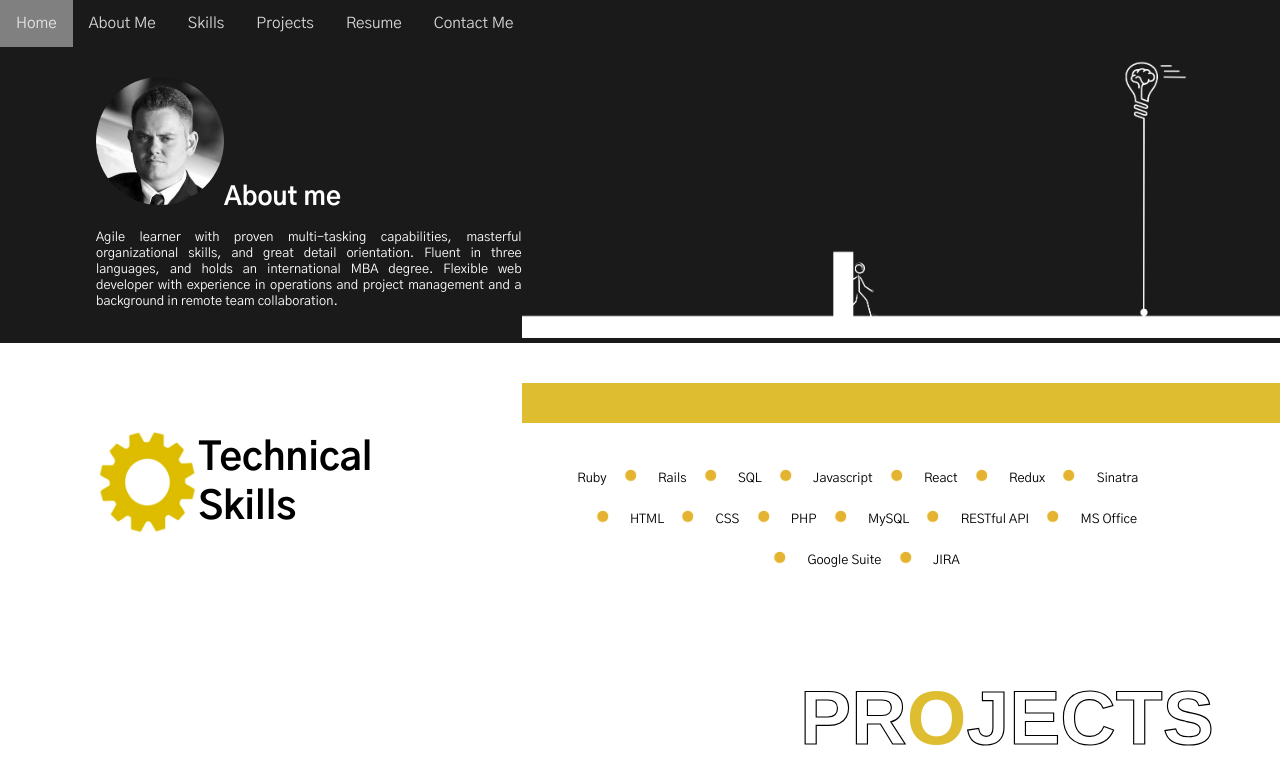
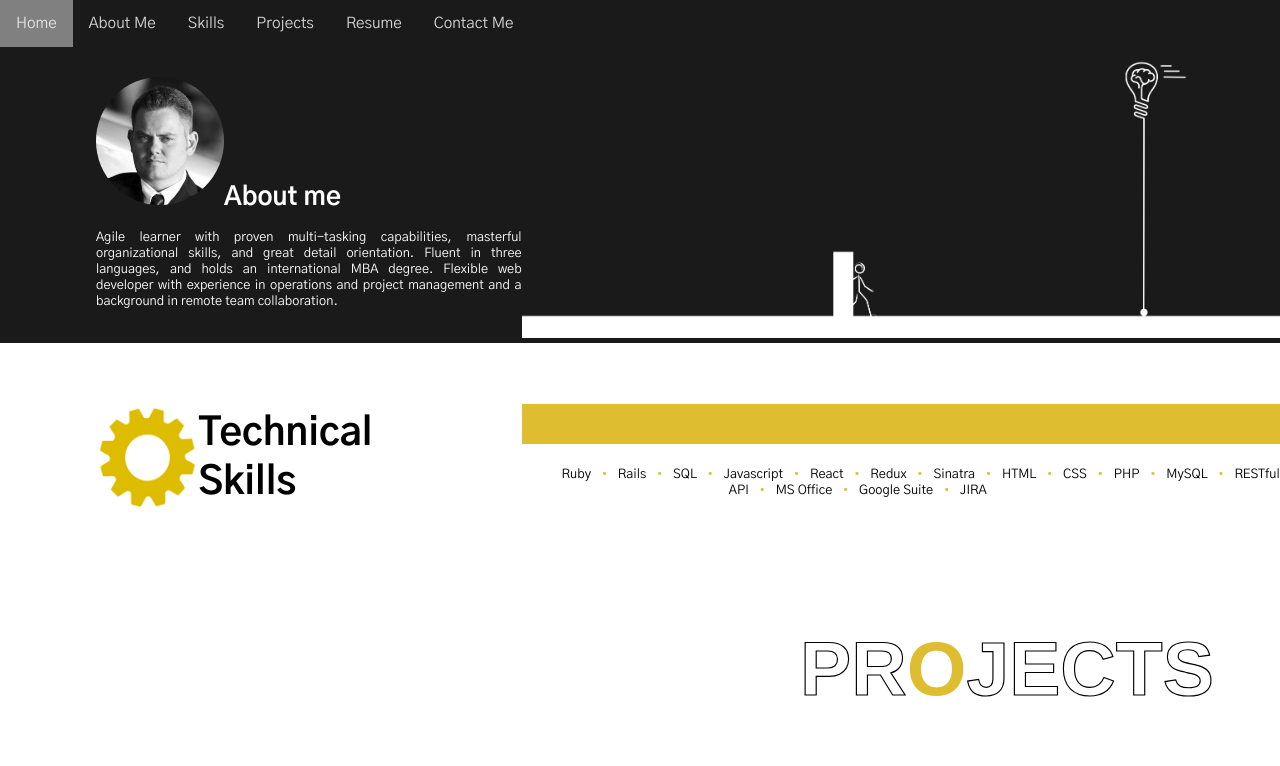
Before and after one commit to nicksolony/portfolio-frontend, a React (Create React App) app: page / in a window 1280 px wide. Shown: the top 766 px of the page. Built offline with nearby package versions, Linux system fonts and the light colour scheme.

Commit message:
fixed bullets in skills section, removed png

```diff
--- a/src/App.css
+++ b/src/App.css
@@ -249,10 +249,13 @@ body {
 #Skills ul {
   margin-right: 20%;
   align-items: left;
+
 }
 
 #Skills ul li:not(:last-child):after {
-  content: url('/src/imgs/skills_bullets.png');
+  /* content: url('/src/imgs/skills_bullets.png'); */
+  content:"•";
+  color: #DEBD30;
   vertical-align: bottom;
   margin-left: .8vw;
   margin-right: .8vw;
```
